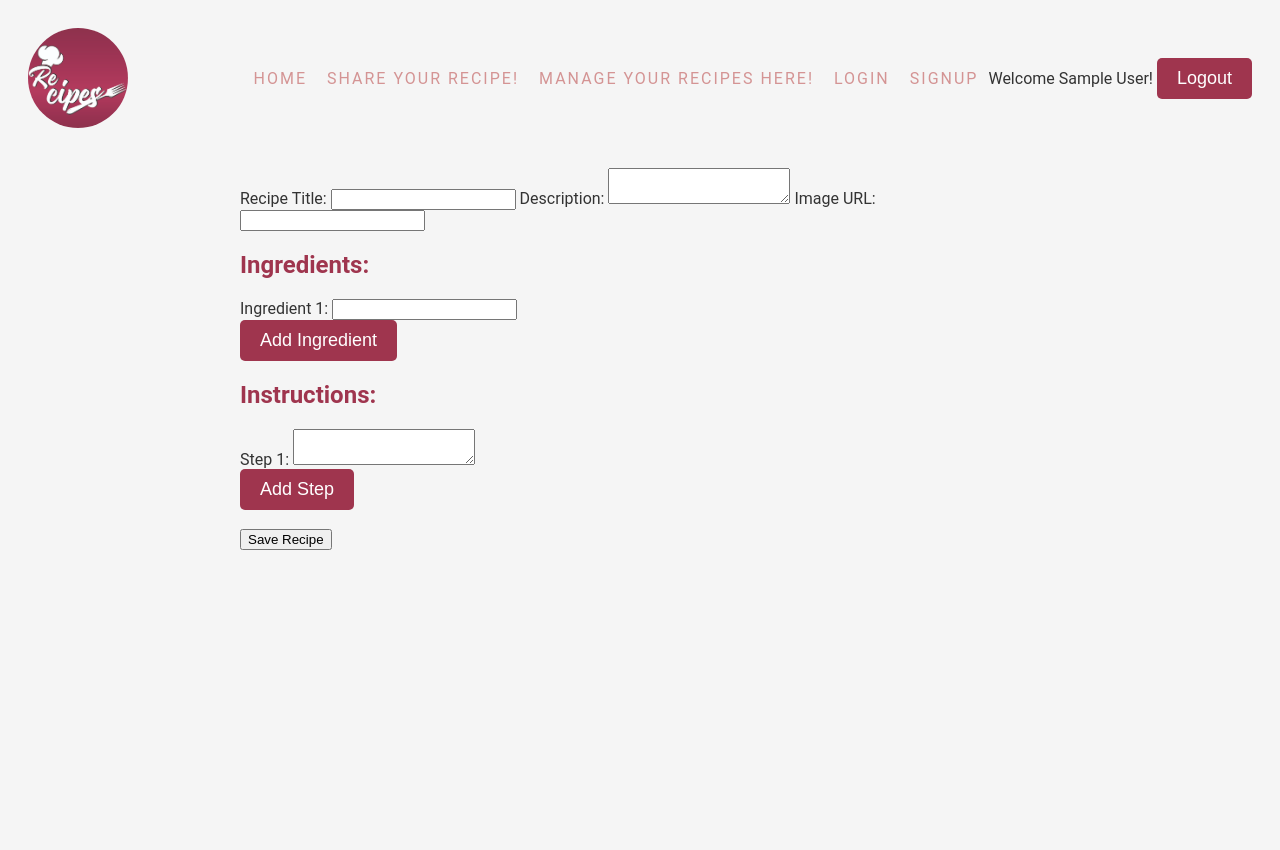
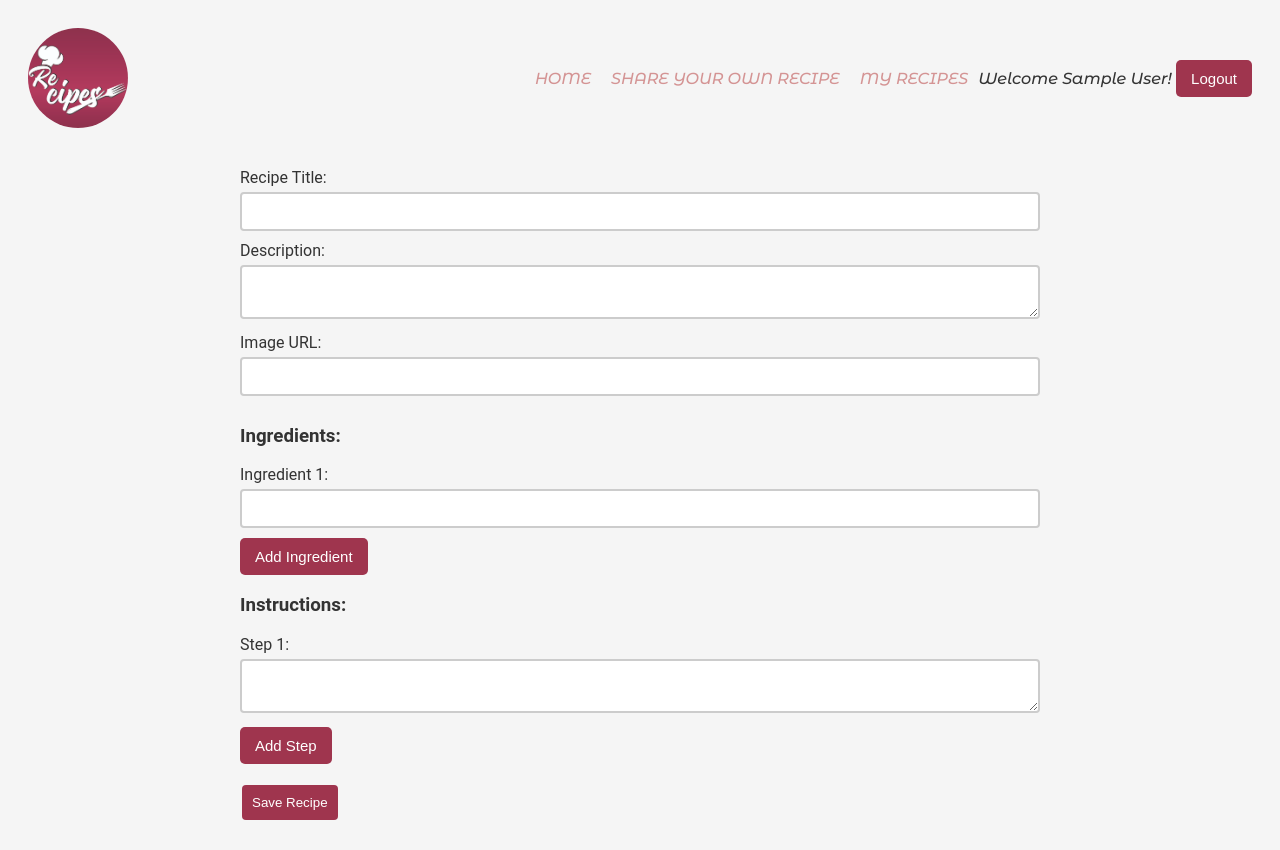
Before and after one commit to RenataKuroda/recipe-flask-app, a Flask app: page /new-recipe in a window 1280 px wide. Before the commit the page ends 550 px from the top, so only its background shows below. Run offline with Flask 2, Linux system fonts and the light colour scheme; the visitor is signed in with stand-in values (Sample User, id 1); some libraries are stand-ins or nearby versions.

Commit message:
more css changes

```diff
--- a/static/css/styles.css
+++ b/static/css/styles.css
@@ -21,6 +21,7 @@ header {
     display: flex;
     justify-content: space-between;
     align-items: center;
+    font-family: 'Montserrat Alternates', sans-serif;
 }
 
 .logo img{
@@ -30,11 +31,6 @@ header {
     border-radius: 50%;
 }
 
-#recipeposts{
-    display: flex;
-    flex-wrap: wrap;
-    gap: 20px;
-}
 
 body{
     font-family: 'Roboto', sans-serif;
@@ -42,19 +38,19 @@ body{
     color: #333333;
 }
 
-header nav {
+header nav{
     display: flex;
-    justify-content: center;
+    justify-content:space-between;
     align-items: center;
+
 }
-
 
 nav a{
     margin: 0 10px;
     font-size: 16px;
     color: rgb(212,148,148);
     text-transform: uppercase;
-    letter-spacing: 2px;
+
 }
 nav a:hover{
     color: #E5E5E5;
@@ -82,8 +78,8 @@ h1{
     margin-bottom: 20px;
 }
 
-h2{
-    font-size: 24px;
+h4{
+    font-size: 20px;
     font-weight: bold;
     color: #9F354E;
     margin-bottom: 20px;
@@ -100,8 +96,8 @@ button{
     color: #FFFFFF;
     border: none;
     border-radius: 5px;
-    padding: 10px 20px;
-    font-size: 18px;
+    padding: 10px 15px;
+    font-size: 15px;
     cursor: pointer;
     transition: background-color 0.3s ease;
 }
@@ -109,3 +105,68 @@ button{
 button:hover{
     background-color: #B86274;
 }
+
+.recipe-box{
+    display:inline-bloc;
+    width: 300px;
+    height: 400px;
+    margin: 10px;
+    padding: 10px;
+    border-radius: 10px;
+    box-shadow: 0px 0px 10px rgba(0,0,0,0.2);
+    overflow: hidden;
+}
+
+.recipe-box a{
+    display: block;
+    text-decoration: none;
+    color: #333;
+}
+
+.recipe-box img{
+    display: block;
+    margin: 0 auto;
+    max-width: 100%;
+    height: 100%;
+    object-fit: cover;
+    border-radius: 5px;
+}
+
+.recipe-box h4{
+    margin: 10px 0;
+    font-size: 20px;
+    text-align: center;
+}
+
+.recipe-box p{
+    margin: 0;
+    text-align: center;
+    font-size: 14px;
+    color: rgb(106,89,88);
+}
+
+label{
+    display: block;
+    margin-bottom: 5px;
+}
+
+input[type="text"],
+textarea {
+  width: 100%;
+  padding: 10px;
+  border: 2px solid #ccc;
+  border-radius: 4px;
+  box-sizing: border-box;
+  margin-bottom: 10px;
+}
+
+
+input[type="submit"] {
+    padding: 10px;
+    background-color: #9F354E;
+    color: white;
+    border: none;
+    border-radius: 4px;
+    cursor: pointer;
+    margin: 2px;
+}
--- a/templates/layout.html
+++ b/templates/layout.html
@@ -7,6 +7,9 @@
         <meta name="description" content="">
         <meta name="viewport" content="width=device-width, initial-scale=1">
         <link rel="stylesheet" href="/static/css/styles.css">
+        <link rel="preconnect" href="https://fonts.googleapis.com">
+        <link rel="preconnect" href="https://fonts.gstatic.com" crossorigin>
+        <link href="https://fonts.googleapis.com/css2?family=Montserrat+Alternates:ital,wght@1,500&display=swap" rel="stylesheet">
     </head>
     <body>
         <header class="logo">
@@ -16,12 +19,14 @@
         <nav>
             <a href="/">Home</a>
 
-            <a href="/new-recipe">Share your Recipe!</a>
+            <a href="/new-recipe">Share Your Own Recipe</a>
             {% if session.get('user_id') %}
-            <a href="/my-recipes">Manage your Recipes here!</a>
+            <a href="/my-recipes">My Recipes</a>
             {% endif %}
+            {% if not session.get('user_id') %}
             <a href="/login">Login</a>
             <a href="/signup">Signup</a></div>
+            {% endif %}
             {% if session.get('user_id') %}
             <form action="/logout" method="post">
                 <span>Welcome {{ session['user_name'] }}! </span>
--- a/templates/new_recipe.html
+++ b/templates/new_recipe.html
@@ -16,23 +16,9 @@
   <label for="image_url">Image URL:</label>
   <input type="text" id="image_url" name="image_url">
 
-  <h2>Ingredients:</h2>
+  <h3>Ingredients:</h3>
 
   <div id="ingredients-container" class="ingredient">
-<!--
-
-      <label for="ingredient_amount_1">Amount:</label>
-      <input type="text" id="ingredient_amount_1" name="ingredient_amount[]">
-
-      <label for="ingredient_unit_1">Unit:</label>
-      <select id="ingredient_unit_1" name="ingredient_unit[]">
-          <option value="">Select a unit</option>
-          <option value="cup">Cup</option>
-          <option value="g">G</option>
-          <option value="ml">Ml</option>
-          <option value="tbsp">tbsp</option>
-          <option value="tsp">tsp</option>
-      </select> -->
 
     <label for="ingredient_name_1">Ingredient 1:</label>
     <input type="text" id="ingredient_name_1" name="ingredient_name[]" required>
@@ -40,13 +26,12 @@
 
   <button id="add_ingredient">Add Ingredient</button>
 
-  <h2>Instructions:</h2>
+  <h3>Instructions:</h3>
 
-<div id="steps-container">
-    <div class="step">
-        <label>Step 1:</label>
-        <textarea id="step_instruction_1" name="step_instruction[]" required></textarea>
-    </div>
+<div id="steps-container" class="step">
+    <label>Step 1:</label>
+    <textarea id="step_instruction_1" name="step_instruction[]" required></textarea>
+
 </div>
 
 <button id="add_step">Add Step</button>
```
Also changed, not shown: templates/index.html (+4 -8 lines), templates/my_recipes.html (+5 -3 lines).
